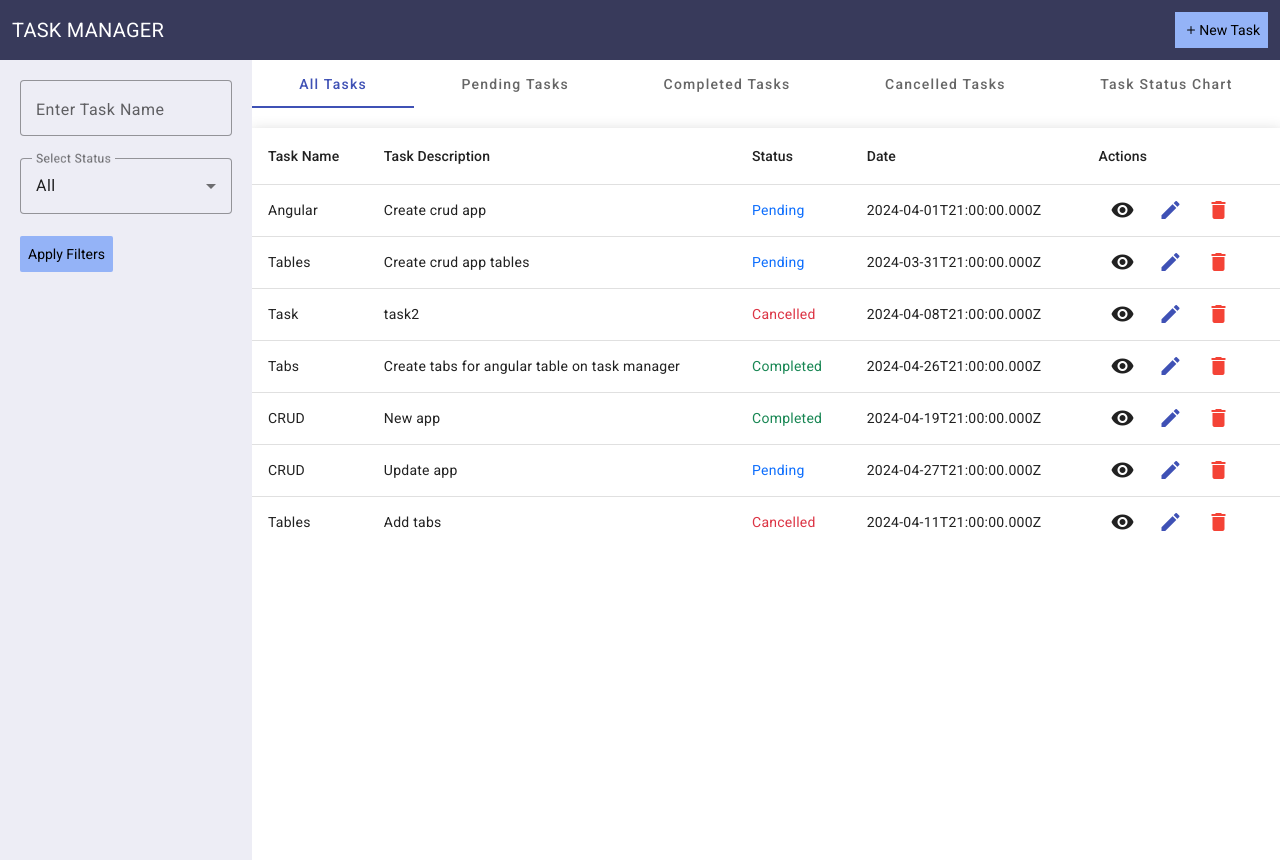
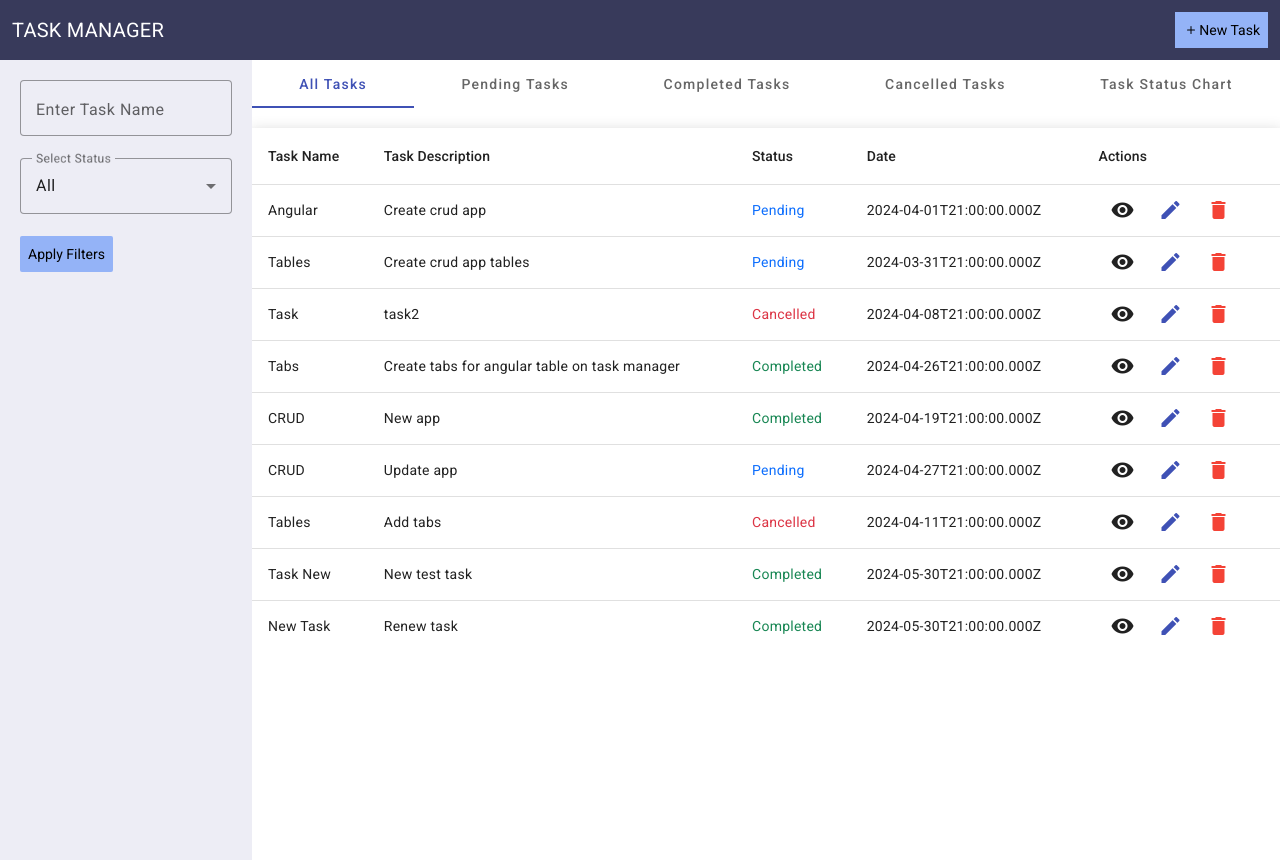
Before and after one commit to njugunaemilly/TaskManagerAngular, an Angular app: page / in a window 1280 px wide. Built offline with nearby package versions, Linux system fonts and the light colour scheme; data requests are answered from the project's data file.

Commit message:
State management implementation

```diff
--- a/db.json
+++ b/db.json
@@ -48,6 +48,20 @@
       "date": "2024-04-11T21:00:00.000Z",
       "status": "Cancelled",
       "id": "9"
+    },
+    {
+      "taskName": "Task New",
+      "taskDescription": "New test task",
+      "date": "2024-05-30T21:00:00.000Z",
+      "status": "Completed",
+      "id": "35ca"
+    },
+    {
+      "id": "fb82",
+      "taskName": "New Task",
+      "taskDescription": "Renew task",
+      "date": "2024-05-30T21:00:00.000Z",
+      "status": "Completed"
     }
   ]
 }
--- a/src/app/app.component.ts
+++ b/src/app/app.component.ts
@@ -8,6 +8,7 @@ import { TaskDetailComponent } from './task-detail/task-detail.component';
 import { CoreService } from './core.service';
 import { ModalDialogService } from './modal-dialog.service';
 import { DeleteDialogComponent } from './delete-dialog/delete-dialog.component';
+import { Observable } from 'rxjs';
 
 @Component({
   selector: 'app-root',
@@ -23,6 +24,8 @@ export class AppComponent implements OnInit {
     'date',
     'actions',
   ];
+  tasks$ !: Observable<any[]>;
+  loading !: boolean;
   dataSource!: MatTableDataSource<any>;
   originalDataSource: MatTableDataSource<any>;
   pendingTasks: any[] = [];
@@ -41,7 +44,9 @@ export class AppComponent implements OnInit {
 
   ngOnInit(): void {
     this.getTasks();
-  }
+}
+
+
   openTasksForm() {
     const dialogRef = this.dialog.open(TaskCreateComponent);
     dialogRef.afterClosed().subscribe({
@@ -53,22 +58,17 @@ export class AppComponent implements OnInit {
     });
   }
 
+
   getTasks() {
-    this.taskService.getTasks().subscribe({
+    this.tasks$ = this.taskService.getTasks();
+    this.tasks$.subscribe({
       next: (res) => {
-        this.dataSource = res;
-        this.pendingTasks = res.filter(
-          (task: { status: string }) => task.status === 'Pending'
-        );
-        this.completedTasks = res.filter(
-          (task: { status: string }) => task.status === 'Completed'
-        );
-        this.cancelledTasks = res.filter(
-          (task: { status: string }) => task.status === 'Cancelled'
-        );
-
+        this.dataSource.data = res;
+        this.pendingTasks = res.filter((task) => task.status === 'Pending');
+        this.completedTasks = res.filter((task) => task.status === 'Completed');
+        this.cancelledTasks = res.filter((task) => task.status === 'Cancelled');
       },
-      error: console.log,
+      error: console.error,
     });
   }
 
--- /dev/null
+++ b/src/app/task-state.service.ts
@@ -0,0 +1,41 @@
+import { HttpClient } from '@angular/common/http';
+import { Injectable } from '@angular/core';
+import { BehaviorSubject, Observable } from 'rxjs';
+import { Task } from './task';
+
+@Injectable({
+  providedIn: 'root'
+})
+export class TaskStateService {
+
+  private _tasks$ = new BehaviorSubject<Task[]>([]);
+
+  constructor( private http: HttpClient ) { }
+
+  get tasks$() {
+    return this._tasks$.asObservable();
+  }
+
+  updateTasks(tasks: Task[]) {
+    this._tasks$.next(tasks);
+  }
+
+  addTask(task: Task) {
+    const currentTasks = this._tasks$.getValue();
+    const updatedTasks = [...currentTasks, task];
+    this.updateTasks(updatedTasks);
+  }
+
+  deleteTask(id: number) {
+    const currentTasks = this._tasks$.getValue();
+    const updatedTasks = currentTasks.filter(task => task.id !== id);
+    this.updateTasks(updatedTasks);
+  }
+
+  updateTask(updatedTask: Task) {
+    const currentTasks = this._tasks$.getValue();
+    const updatedTasks = currentTasks.map(task => task.id === updatedTask.id ? updatedTask : task);
+    this.updateTasks(updatedTasks);
+  }
+
+}
--- a/src/app/task.service.ts
+++ b/src/app/task.service.ts
@@ -1,6 +1,8 @@
 import { HttpClient } from '@angular/common/http';
 import { Injectable } from '@angular/core';
 import { Observable } from 'rxjs';
+import { TaskStateService } from './task-state.service';
+
 
 @Injectable({
   providedIn: 'root'
@@ -8,25 +10,27 @@ import { Observable } from 'rxjs';
 export class TaskService {
 
   url = 'http://localhost:3000/tasks'
-  constructor(private http: HttpClient) { }
+  constructor(private http: HttpClient, private taskStateService: TaskStateService) { }
 
-  addTask(data: any) : Observable<any>{
+
+    addTask(data: any): Observable<any> {
       return this.http.post(this.url, data);
     }
 
-  updateTask(id: number, data: any) : Observable<any>{
+    updateTask(id: number, data: any): Observable<any> {
       return this.http.put(`${this.url}/${id}`, data);
     }
 
-  getTasks() : Observable<any>{
-    return this.http.get(this.url);
+    getTasks(): Observable<any[]> {
+      return this.http.get<any[]>(this.url);
     }
 
-  getTaskById(id: number) : Observable<any>{
-    return this.http.get(`${this.url}/${id}`)
+    getTaskById(id: number): Observable<any> {
+      return this.http.get(`${this.url}/${id}`);
     }
 
-  deleteTask(id: number) : Observable<any>{
+    deleteTask(id: number): Observable<any> {
       return this.http.delete(`${this.url}/${id}`);
     }
+
 }
--- /dev/null
+++ b/src/app/task.ts
@@ -0,0 +1,7 @@
+export interface Task {
+    id: number;
+  taskName: string;
+  taskDescription: string;
+  status: 'Pending' | 'Completed' | 'Cancelled';
+  date: string;
+}
```
Also changed, not shown: 1 other file (tests, documents, lock files or other folders). Lines whose indentation alone changed are shown as unchanged.
